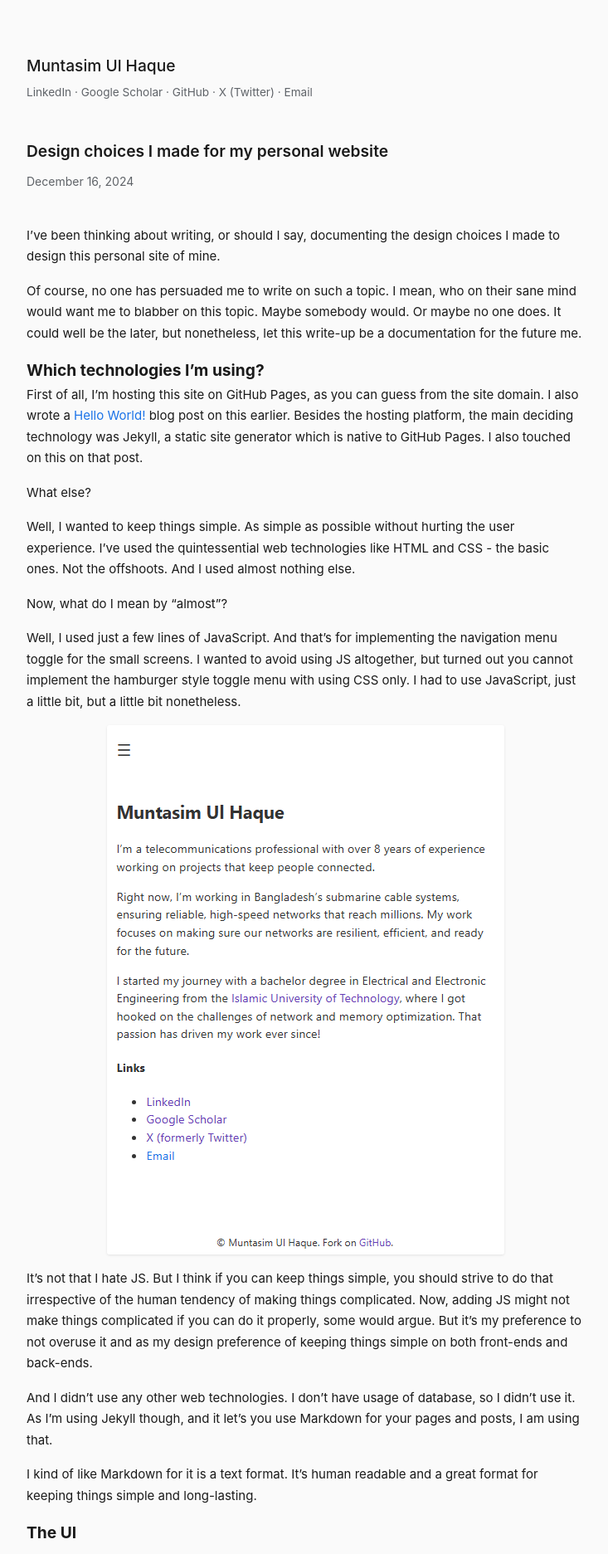
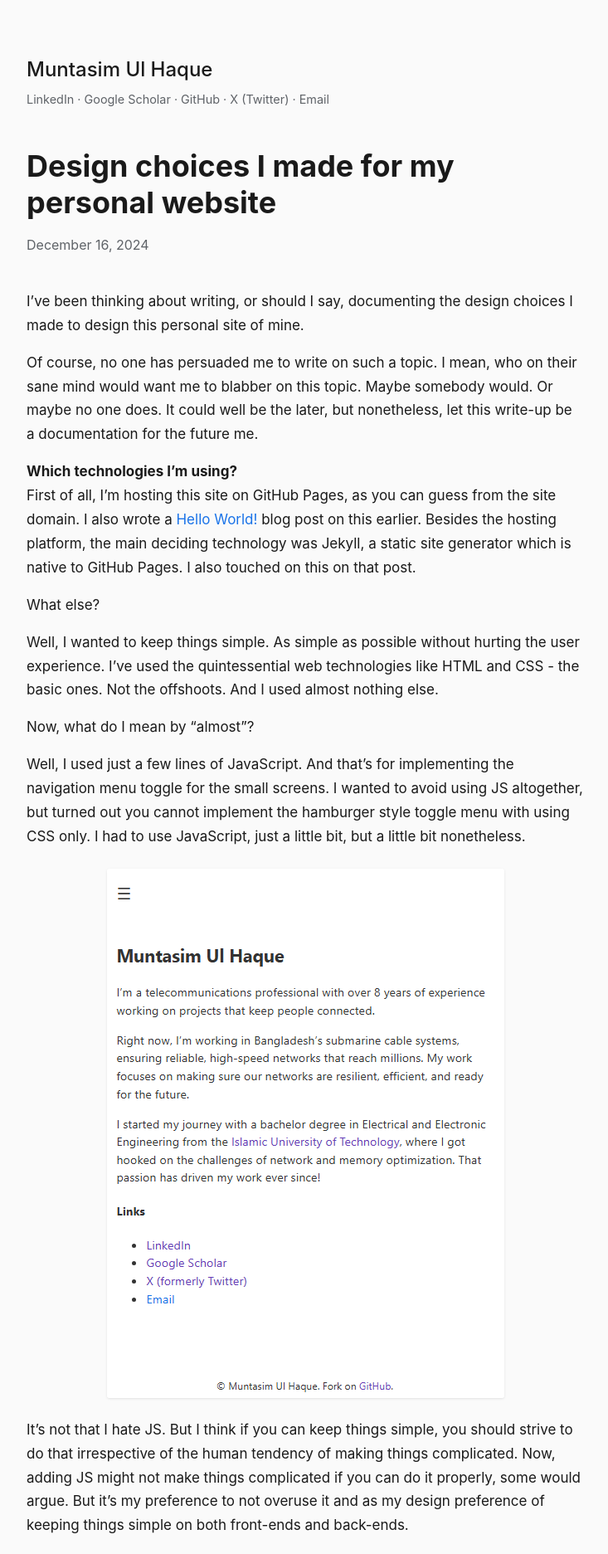
Before and after one commit to muntasimulhaque/muntasimulhaque.github.io, a Jekyll site: the page built from _posts/2024-12-16-website-design.md, in a window 1280 px wide. Shown: the top 1873 px of the page at 83% size, without its empty margins (272-1005 px from the left). Built offline with Jekyll 4.4.1, drawn with Linux system fonts in a browser that asks for light colours.

Commit message:
changed title size

```diff
--- a/_layouts/post.html
+++ b/_layouts/post.html
@@ -3,7 +3,7 @@ layout: default
 ---
 
 <article class="post">
-  <h2>{{ page.title }}</h2>
+  <h1 class="post-title">{{ page.title }}</h1>
 
   <p class="post-date">{{ page.date | date: "%B %d, %Y" }}</p>
 
--- a/assets/css/style.css
+++ b/assets/css/style.css
@@ -94,6 +94,14 @@ main {
   font-family: -apple-system, BlinkMacSystemFont, "Segoe UI", Roboto, "Helvetica Neue", Arial, sans-serif;
 }
 
+/* NEW: Larger post title */
+.post-title {
+  font-size: 2.25rem; /* Increased from 1.875rem */
+  font-weight: 700; /* Slightly bolder */
+  line-height: 1.2;
+  margin-bottom: 1rem;
+}
+
 .post img {
   max-width: 100%;
   height: auto;
@@ -147,7 +155,7 @@ main {
 }
 
 h2 {
-  font-size: 2.0rem;
+  font-size: 1.875rem;
   font-weight: 600;
   margin-bottom: 0.75rem;
   line-height: 1.3;
@@ -285,7 +293,6 @@ blockquote p {
   blockquote {
     padding: 0.5rem;
   }
-  }
 
   /* Smaller headings */
   h2, .site-header .site-title, main h4 {
@@ -300,6 +307,12 @@ blockquote p {
   /* Post content reduced to match body size on mobile */
   .post {
     font-size: 15px;
+  }
+
+  /* NEW: Slightly larger post title on mobile */
+  .post-title {
+    font-size: 1.8rem;
+    line-height: 1.25;
   }
 
   /* Smaller metadata */
```
